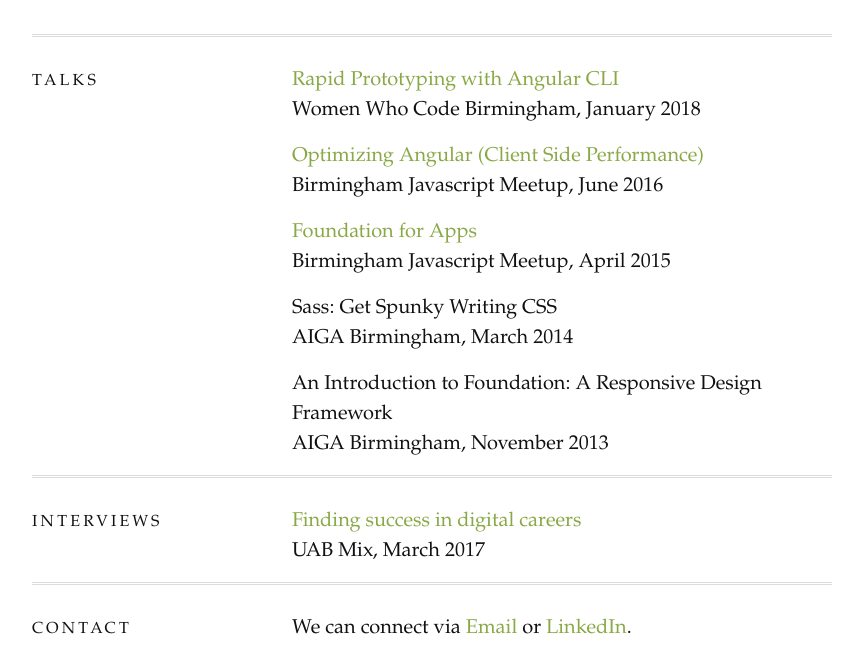
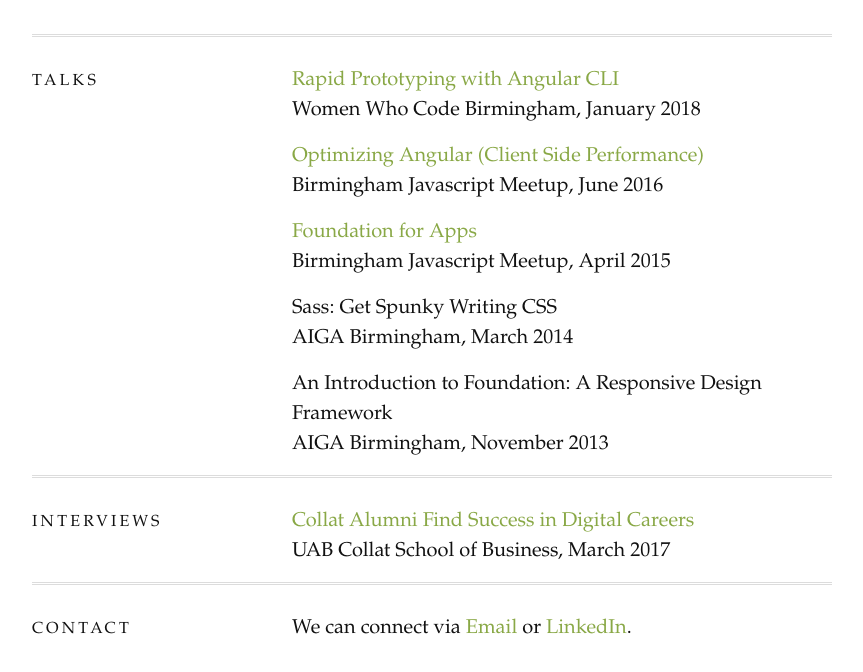
Before and after one commit to mstone6769/morganstone.me, an Eleventy site: page src/index.html in a window 1280 px wide. Shown: the part 326-998 px from the top of the page, without its empty margins (208-1071 px from the left). Built offline with nearby package versions, Linux system fonts and the light colour scheme; Eleventy itself is replaced by a stand-in of ours; files that its build step writes are made by us from their sources; a web font is replaced by a local one.

Commit message:
Update article link

```diff
--- a/src/index.html
+++ b/src/index.html
@@ -17,8 +17,8 @@
 </div>
 <h2>Interviews</h2>
 <div class="small-container">
-  <h3><a href="http://www.uab.edu/mix/stories/finding-success-in-digital-careers">Finding success in digital careers</a></h3>
-  <p>UAB Mix, March 2017</p>
+  <h3><a href="https://www.uab.edu/business/home/inthenews/1322-collat-alumni-find-success-in-digital-careers">Collat Alumni Find Success in Digital Careers</a></h3>
+  <p>UAB Collat School of Business, March 2017</p>
 </div>
 <h2>Contact</h2>
 <div class="small-container">
```
